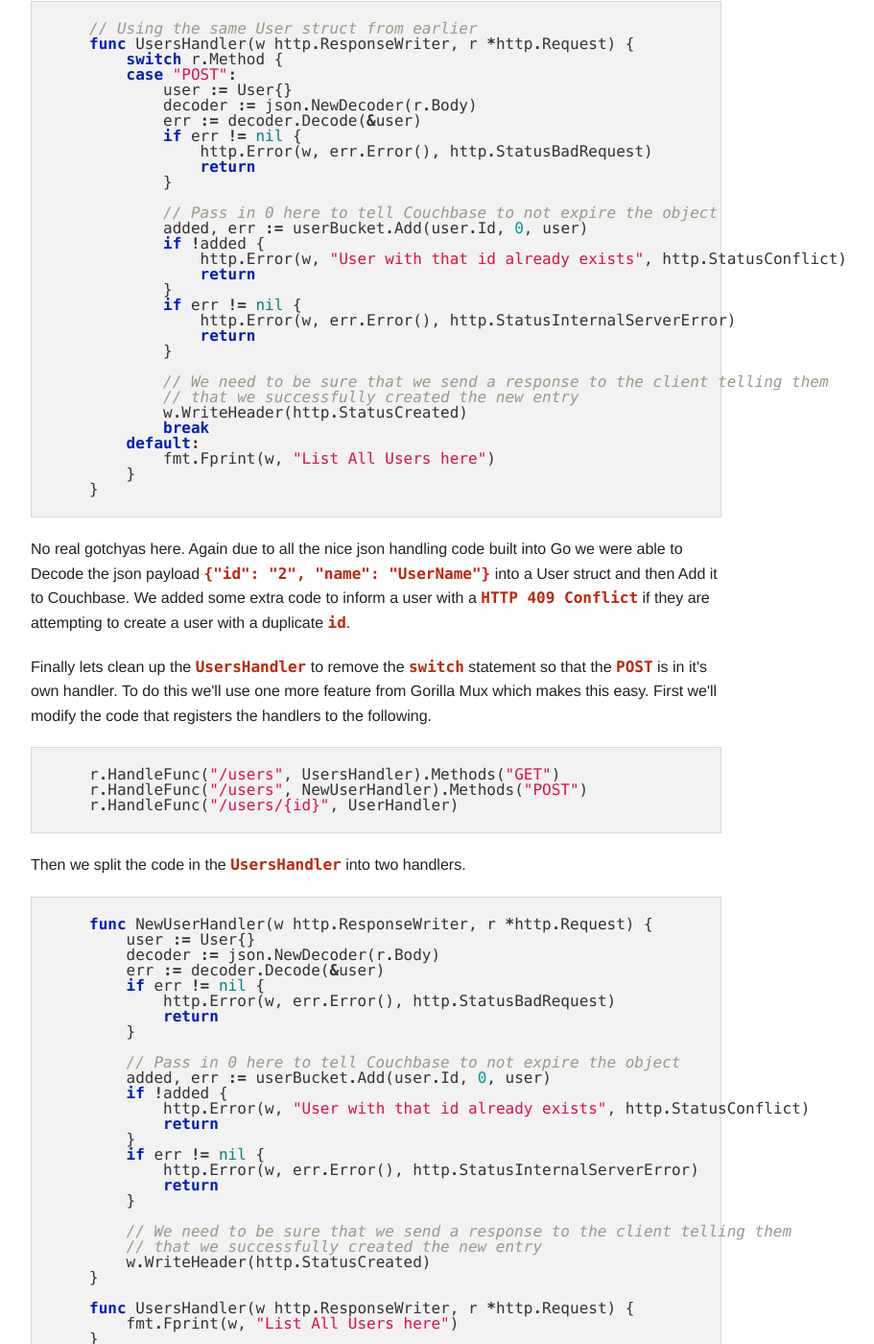
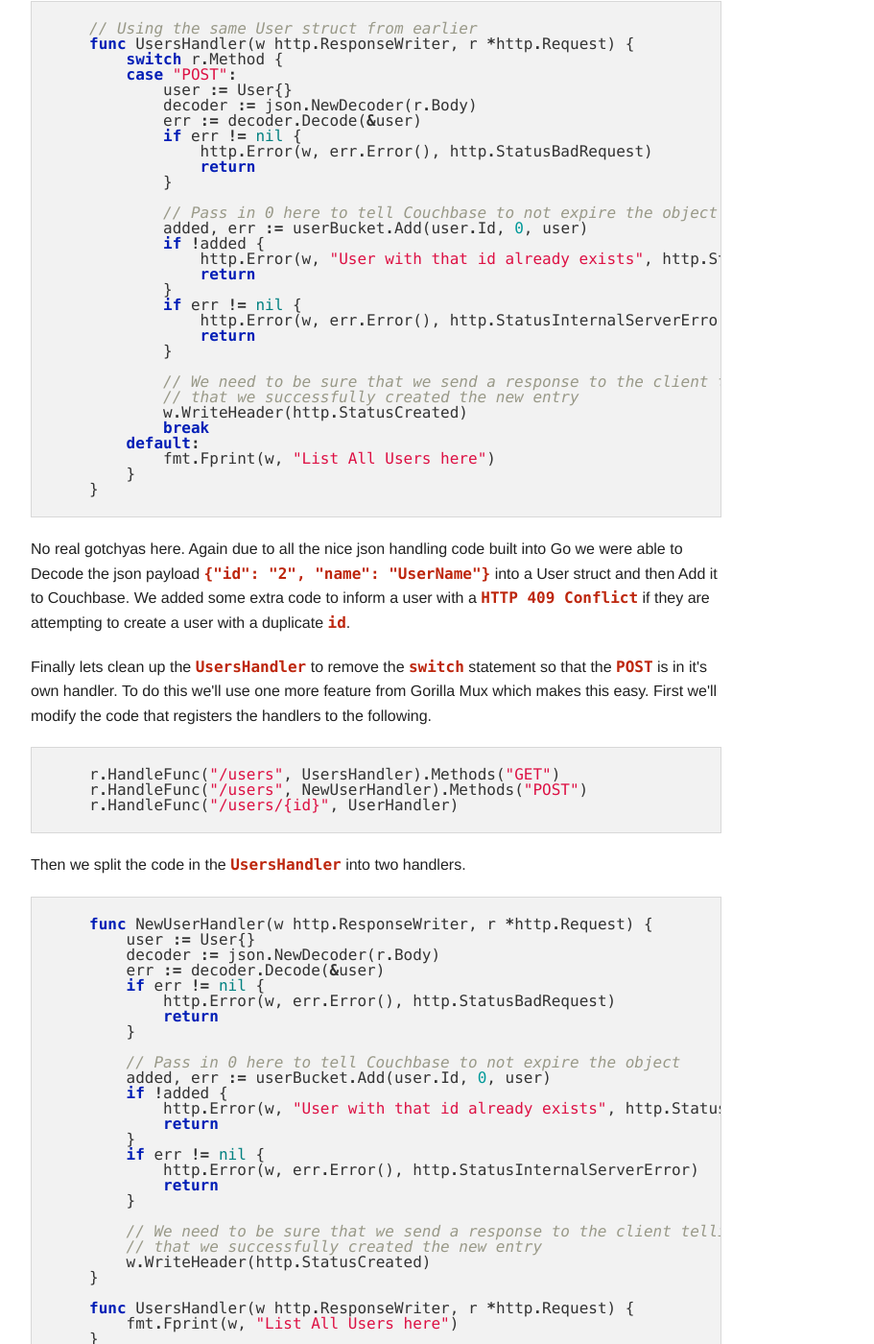
Before and after one commit to rpmoore/rpmoore.github.io, a Jekyll site: the page built from _posts/2014-05-22-go-rest-couchbase.html, in a window 1280 px wide and 1400 px high, scrolled down 1873 px. Shown: the whole window at 96% size, without its empty margins (123-1034 px from the left). Built offline with Jekyll 4.4.1, drawn with Linux system fonts in a browser that asks for light colours; comment, search, counter and statistics services are not loaded.

Commit message:
The latest post was using the wrong CSS style for the code examples.  Updated it to use the correct style.

```diff
--- a/_posts/2014-05-22-go-rest-couchbase.html
+++ b/_posts/2014-05-22-go-rest-couchbase.html
@@ -6,7 +6,7 @@
 
 <p>We'll be using the great <a href="http://http://www.gorillatoolkit.org/pkg/mux">Gorilla Mux</a> library for handling the <code>HTTP</code> requests.  While you don't have to use the Gorilla Mux library, it provides a nice way of handling urls that contain parameters which the default Golang HTTP Handlers don't do out of the box.  Using Gorilla Mux is really easy.  Create the router, add your handlers and you are off and running.</p>
 
-<div class="panel codeBlock">
+<div class="panel codeblock">
 {% highlight go %}
 
 r := mux.NewRouter()
@@ -23,7 +23,7 @@
 
 <p>Each handler is written using Go's default <code>net/http</code> handler functions.  To get the id parameter from the <code>"/users/{id}"</code> url Gorilla Mux provides a <code>mux.Vars</code> method which makes it easy to retrieve.</p>
 
-<div class="panel codeBlock">
+<div class="panel codeblock">
 {% highlight go %}
 
 func UserHandler(w http.ResponseWriter, r *http.Request) {
@@ -40,7 +40,7 @@
 
 <p>As was shown in <a href="/2014/05/19/golang-couchbase.html">Couchbase with Golang</a> getting data from Couchbase is pretty straight forward.  So lets start by getting back data on a specific user.  We'll update the example from above to return back a user struct from couchbase.</p>
 
-<div class="panel codeBlock">
+<div class="panel codeblock">
 {% highlight go %}
 type User struct {
     Id string `json:"id"`
@@ -75,7 +75,7 @@
 
 <p>Next we'll add the ability to <code>POST</code> a new user to the <code>UsersHandler</code>.  Then we'll modify the <code>UsersHandler</code> into seperate handlers so that <code>GET</code> and <code>POST</code> are different handlers.  To avoid confusion I want to make it explicit which Handler we are modifying.  We are not modifying the <code>UserHandler</code> from above but the <code>UsersHandler</code>.  This is important because when we do the <code>POST</code> we do not want to post to <code>/users/{identifier}</code>.  We want to <code>POST</code> to <code>/users</code> which is the <code>UsersHandler</code>.</p>
 
-<div class="panel codeBlock">
+<div class="panel codeblock">
 {% highlight go %}
 // Using the same User struct from earlier
 func UsersHandler(w http.ResponseWriter, r *http.Request) {
@@ -115,7 +115,7 @@
 
 <p>Finally lets clean up the <code>UsersHandler</code> to remove the <code>switch</code> statement so that the <code>POST</code> is in it's own handler.  To do this we'll use one more feature from Gorilla Mux which makes this easy.  First we'll modify the code that registers the handlers to the following.</p>
 
-<div class="panel codeBlock">
+<div class="panel codeblock">
 {% highlight go %}
 r.HandleFunc("/users", UsersHandler).Methods("GET")
 r.HandleFunc("/users", NewUserHandler).Methods("POST")
@@ -125,7 +125,7 @@
 
 <p>Then we split the code in the <code>UsersHandler</code> into two handlers.</p>
 
-<div class="panel codeBlock">
+<div class="panel codeblock">
 {% highlight go %}
 func NewUserHandler(w http.ResponseWriter, r *http.Request) {
     user := User{}
```
